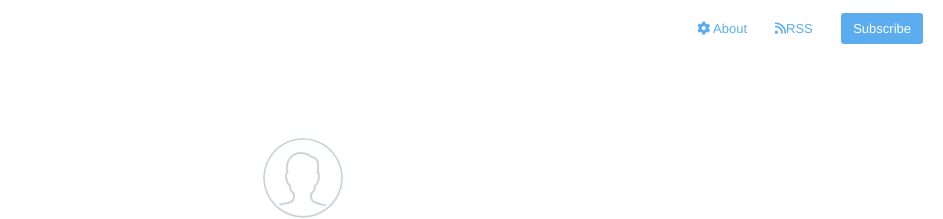
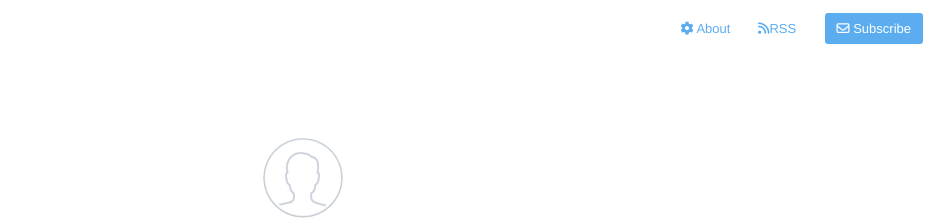
Before and after one commit to Fb16455/cms-on-real-project, a Jekyll site: the page built from index.html, in a window 1280 px wide. Shown: the top 219 px of the page, without its empty margins (337-1280 px from the left). Built offline with Jekyll 4.4.1, drawn with Linux system fonts in a browser that asks for light colours; nearby versions of some CDN libraries; the list of posts is cut into pages by our own code.

Commit message:
Adding Subscribe button.

```diff
--- a/_includes/navigation.html
+++ b/_includes/navigation.html
@@ -11,5 +11,5 @@
     {% endif %}
 
     <a href="{{ site.baseurl }}/feed.xml"> <i class="fa fa-rss"></i>RSS</a>
-    <a class="cta" href="{{ "/" | relative_url  }}feed.xml">Subscribe</a>
+    <a class="cta" href="#"> <i class="fa fa-envelope-o"></i> Subscribe</a>
 </nav>
```
